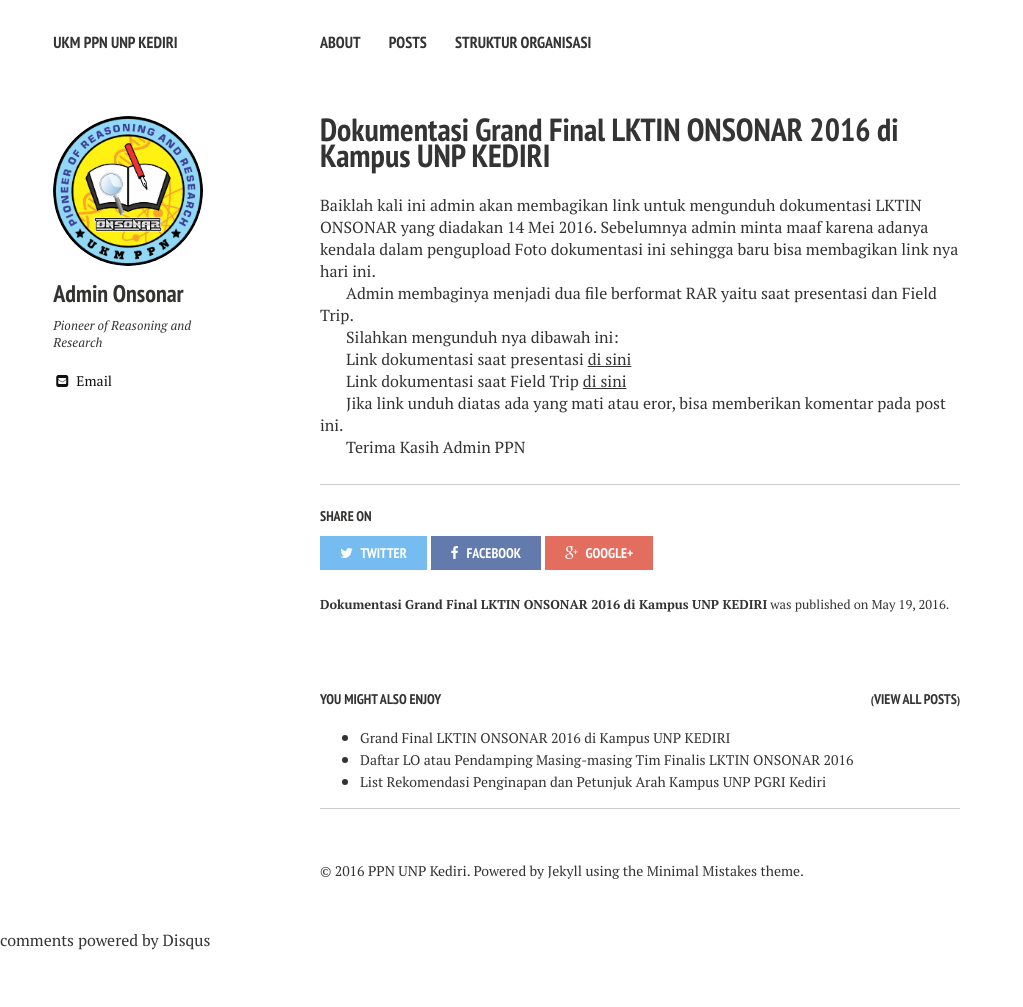
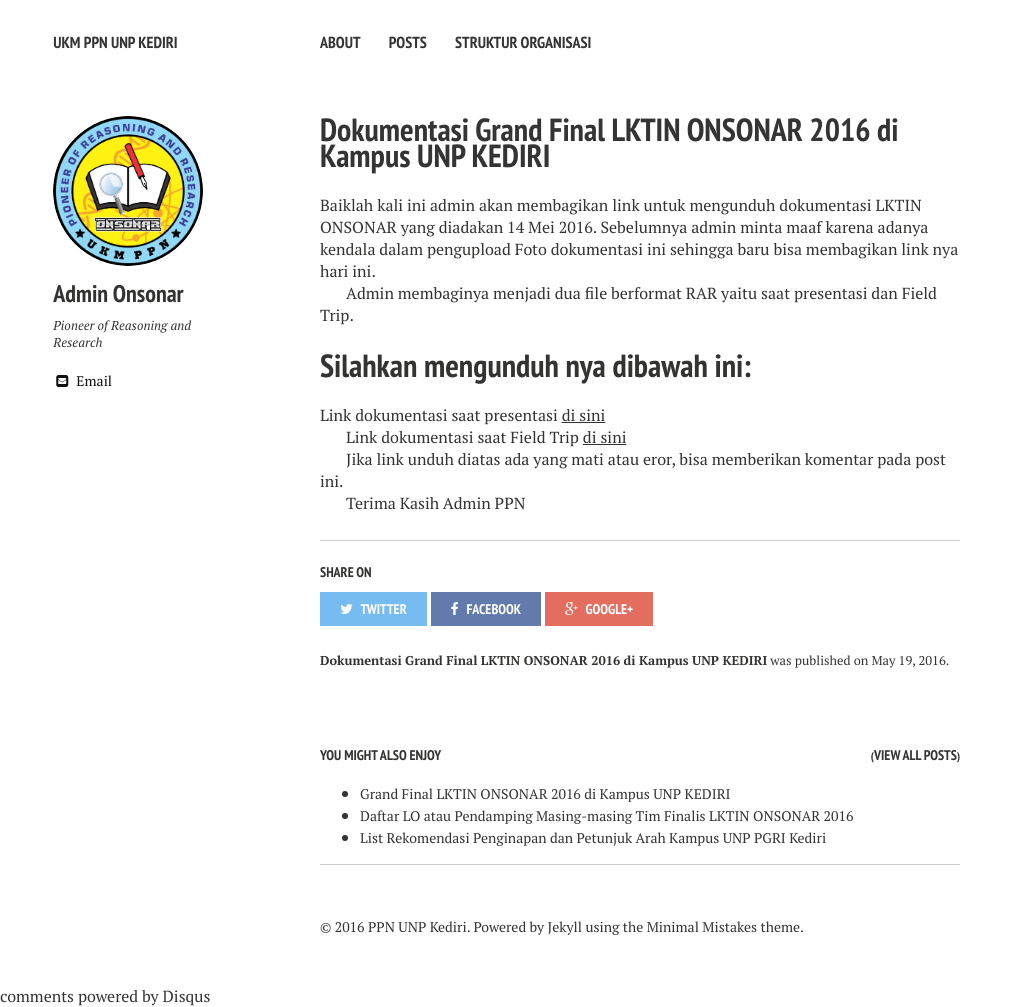
Before and after one commit to ukmppn-unp/ukmppn-unp.github.io, a Jekyll site: the page built from _posts/2016-05-19-Dokumentasi-LKTIN-ONSONAR.md, in a window 1280 px wide. Shown: the whole page, without its empty margins (0-1023 px from the left). Built offline with Jekyll 4.4.1, drawn with Linux system fonts in a browser that asks for light colours; nearby versions of some CDN libraries; comment, search, counter and statistics services are not loaded; before the commit the page ends 951 px from its top, so only the background shows below that.

```diff
--- a/_posts/2016-05-19-Dokumentasi-LKTIN-ONSONAR.md
+++ b/_posts/2016-05-19-Dokumentasi-LKTIN-ONSONAR.md
@@ -12,8 +12,7 @@ Baiklah kali ini admin akan membagikan link untuk mengunduh dokumentasi LKTIN ON
 Sebelumnya admin minta maaf karena adanya kendala dalam pengupload Foto dokumentasi ini sehingga baru bisa membagikan link nya hari ini.
 
 Admin membaginya menjadi dua file berformat RAR yaitu saat presentasi dan Field Trip.
-
-Silahkan mengunduh nya dibawah ini:
+# Silahkan mengunduh nya dibawah ini:
 
 Link dokumentasi saat presentasi
 [di sini](/files/ONSONAR Sesi Presentasi.rar)
```
